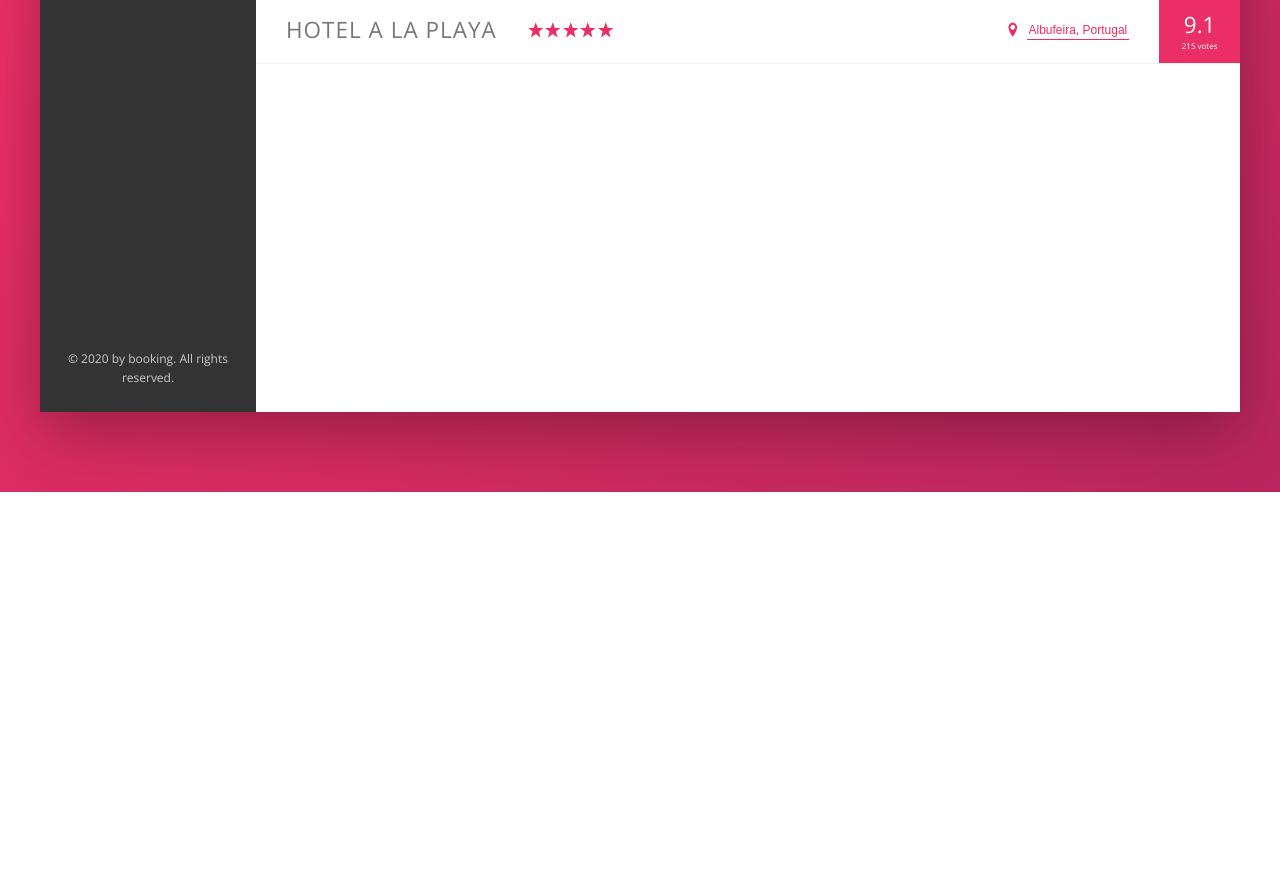
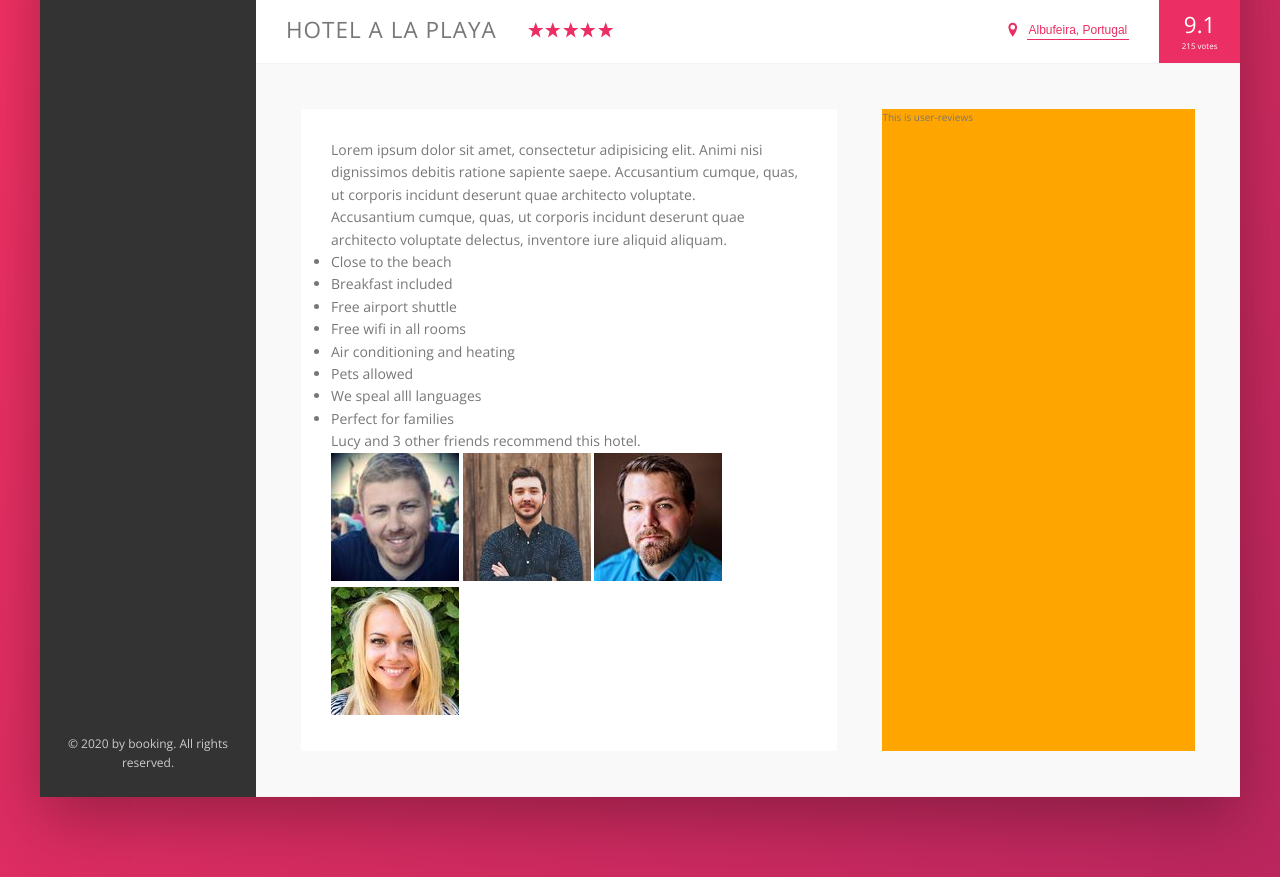
Before and after one commit to skusebauch/booking-vac, a website: page index.html in a window 1280 px wide. Shown: the part 538-1415 px from the top of the page. Before the commit the page ends 1030 px from the top, so only its background shows below. Drawn offline with nearby package versions, Linux system fonts and the light colour scheme.

Commit message:
description section

```diff
--- a/index.html
+++ b/index.html
@@ -130,6 +130,42 @@
                 <div class="overview__rating-count">215 votes</div>
               </div>
             </div>
+
+            <div class="detail">
+              <div class="description">
+                <p class="paragraph">
+                  Lorem ipsum dolor sit amet, consectetur adipisicing elit. Animi nisi dignissimos debitis ratione sapiente saepe. Accusantium cumque, quas, ut corporis incidunt deserunt quae architecto voluptate.
+                </p>
+                <p class="paragraph">
+                  Accusantium cumque, quas, ut corporis incidunt deserunt quae architecto voluptate delectus, inventore iure aliquid aliquam.
+                </p>
+                <ul class="list">
+                  <li class="list__item">Close to the beach</li>
+                  <li class="list__item">Breakfast included</li>
+                  <li class="list__item">Free airport shuttle</li>
+                  <li class="list__item">Free wifi in all rooms</li>
+                  <li class="list__item">Air conditioning and heating</li>
+                  <li class="list__item">Pets allowed</li>
+                  <li class="list__item">We speal alll languages</li>
+                  <li class="list__item">Perfect for families</li>
+                </ul>
+                <div class="recommend">
+                  <p class="recommend__count">
+                    Lucy and 3 other friends recommend this hotel.
+                  </p>
+                </div>
+                <div class="recommend__friends">
+                  <img src="img/user-3.jpg" alt="Friend 1" class="recommend__photo">
+                  <img src="img/user-4.jpg" alt="Friend 2" class="recommend__photo">
+                  <img src="img/user-5.jpg" alt="Friend 3" class="recommend__photo">
+                  <img src="img/user-6.jpg" alt="Friend 4" class="recommend__photo">
+                </div>
+              </div>
+
+              <div class="user-reviews">
+                This is user-reviews
+              </div>
+            </div>
           </main>
         </div>
       </div>
--- a/sass/_base.scss
+++ b/sass/_base.scss
@@ -13,6 +13,7 @@
   --color-grey-dark-3: #999;
 
   --shadow-dark: 0 2rem 6rem rgba(0,0,0,.3);
+  --line: 1px solid var(--color-grey-light-2);
 }
 
 * {
--- a/sass/_components.scss
+++ b/sass/_components.scss
@@ -213,7 +213,7 @@
 .overview {
   display: flex;
   align-items: center;
-  border-bottom: solid 1px var(--color-grey-light-2);
+  border-bottom: var(--line);
 
   &__heading {
     font-size: 2.25rem;
--- a/sass/_layout.scss
+++ b/sass/_layout.scss
@@ -10,7 +10,7 @@
   font-size: 1.4rem;
   height: 7rem;
   background-color: #fff;
-  border-bottom: 1px solid var(--color-grey-light-2);
+  border-bottom: var(--line);
   display: flex;
   justify-content: space-between;
   align-items: center;
@@ -33,7 +33,28 @@
 
 .hotel-view{
   background-color: #fff;
-  height: 80rem;
   // element should grow as much as it can, and use default 1 shrink - that we allow to shrink
   flex: 1;
 }
+
+.detail {
+  display: flex;
+  padding: 4.5rem;
+  background-color: var(--color-grey-light-1);
+  border-bottom: var(--line);
+}
+
+.description {
+  font-size: 1.4rem;
+  background-color: #fff;
+  box-shadow: var(--shadow-light);
+  padding: 3rem;
+  // if i declare this here you i set the other element to just flex: 1; #user-reviews
+  flex: 0 0 60%;
+  margin-right: 4.5rem;
+}
+
+.user-reviews {
+  background-color: orange;
+  flex: 1;
+}
```
Also changed, not shown: css/style.css.
